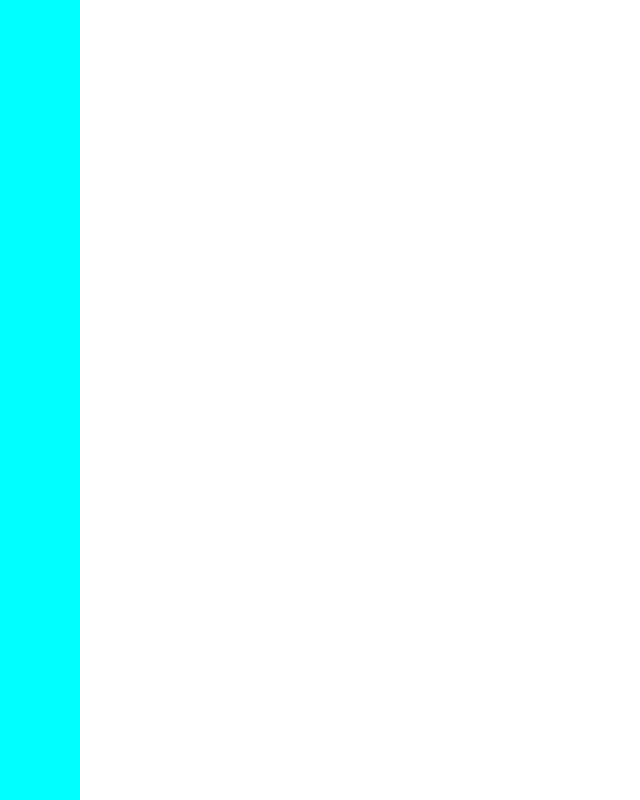
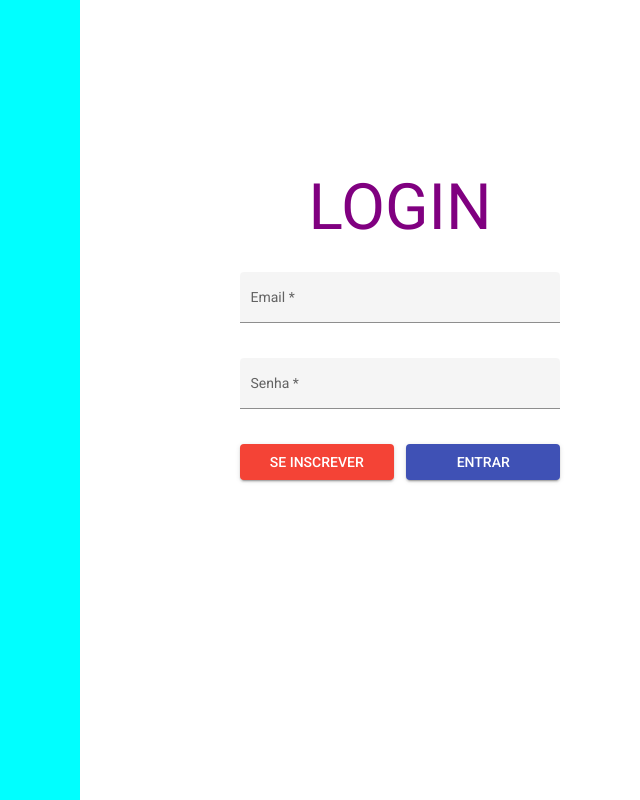
Before and after one commit to math-lopez/LibHouse, an Angular app: page /login in a window 1280 px wide. Shown: the whole page, without its empty margins (560-1200 px from the left). Built offline with nearby package versions, Linux system fonts and the light colour scheme.

Commit message:
finish login

```diff
--- a/angular.json
+++ b/angular.json
@@ -33,7 +33,11 @@
             "styles": [
               "src/styles.scss"
             ],
-            "scripts": []
+            "scripts": [
+              "node_modules/jquery/dist/jquery.js",
+	            "node_modules/popper.js/dist/umd/popper.js",
+	            "node_modules/bootstrap/dist/js/bootstrap.js"
+            ]
           },
           "configurations": {
             "production": {
--- a/package.json
+++ b/package.json
@@ -24,6 +24,9 @@
     "@clr/icons": "^13.0.2",
     "@clr/ui": "^13.0.2",
     "@webcomponents/custom-elements": "^1.5.0",
+    "bootstrap": "^5.1.3",
+    "jquery": "^3.6.0",
+    "popper.js": "^1.16.1",
     "rxjs": "~7.5.0",
     "tslib": "^2.3.0",
     "zone.js": "~0.11.4"
--- a/src/app/core/components/login/login.component.html
+++ b/src/app/core/components/login/login.component.html
@@ -4,7 +4,29 @@
   </div>
   <div class="container-full-right">
     <div class="container-form-login">
+      <h1 class="title-login">LOGIN</h1>
+      <form [formGroup]="formLogin" (ngSubmit)="logar()">
+        <mat-form-field appearance="fill" class="form-field">
+          <mat-label>Email</mat-label>
+          <input matInput formControlName="email">
+          <mat-error *ngIf="formLogin.controls['email'].errors?.['required']">Email required</mat-error>
+          <mat-error *ngIf="formLogin.controls['email'].errors?.['email']">Email invalid</mat-error>
+        </mat-form-field>
 
+        <mat-form-field appearance="fill" class="form-field">
+          <mat-label>Senha</mat-label>
+          <input matInput formControlName="password" type="password">
+          <mat-error *ngIf="formLogin.controls['password'].errors?.['required']">insira sua senha</mat-error>
+          <mat-error *ngIf="formLogin.controls['password'].errors?.['minlength']">caracteres insufisciente:
+            {{formLogin.controls['password'].errors?.['minlength']?.['actualLength']}}/
+            {{formLogin.controls['password'].errors?.['minlength']?.['requiredLength']}}
+          </mat-error>
+        </mat-form-field>
+        <div class="btn-actions-form">
+          <button mat-raised-button color="warn" type="submit" class="btn-login btn-login-left">SE INSCREVER</button>
+          <button mat-raised-button color="primary" type="submit" class="btn-login btn-login-right">ENTRAR</button>
+        </div>
+      </form>
     </div>
   </div>
 </div>
--- a/src/app/core/components/login/login.component.scss
+++ b/src/app/core/components/login/login.component.scss
@@ -17,3 +17,38 @@
   float: right;
   background-color: rgb(255, 255, 255);
 }
+
+.container-form-login{
+  width: 50%;
+  padding: 30% 25%;
+
+}
+
+.form-field{
+  display: block;
+  margin: 5% 0;
+}
+
+.btn-login{
+  width: 48%;
+}
+
+.btn-login-right{
+  float: right;
+}
+
+.btn-login-left{
+  float: left;
+}
+
+.btn-actions-form{
+  margin-top: 5%;
+}
+
+.title-login{
+  color: purple;
+  text-align: center;
+  font-size: 4rem;
+  margin-bottom: 15%;
+  width: 100%;
+}
--- a/src/app/core/components/login/login.component.ts
+++ b/src/app/core/components/login/login.component.ts
@@ -1,4 +1,6 @@
 import { Component, OnInit } from '@angular/core';
+import { FormBuilder, FormGroup, Validators } from '@angular/forms';
+import { Router } from '@angular/router';
 import { map, Subscription, switchMap, tap } from 'rxjs';
 import { AuthenticationService } from '../../services/authentication.service';
 
@@ -11,9 +13,25 @@ export class LoginComponent implements OnInit {
 
   private subscription: Subscription[] = [];
 
-  constructor(private aut: AuthenticationService) { }
+  formLogin = new FormGroup({});
 
-  ngOnInit(): void { }
+  constructor(private aut: AuthenticationService, private fb: FormBuilder, private router: Router) {   }
 
-  logar(){}
+  ngOnInit(): void {
+    this.criarFormulario();
+  }
+
+  logar() {
+    if (!this.formLogin.valid) {
+      return;
+    }
+    console.log(this.formLogin.value);
+  }
+
+  criarFormulario(){
+    this.formLogin = this.fb.group({
+      "email": [null, [Validators.required, Validators.email]],
+      "password": [null, [Validators.required, Validators.minLength(6)]]
+    });
+  }
 }
```
Also changed, not shown: src/app/core/core.module.ts (+12 -1 lines), 1 other file (tests, documents, lock files or other folders).
